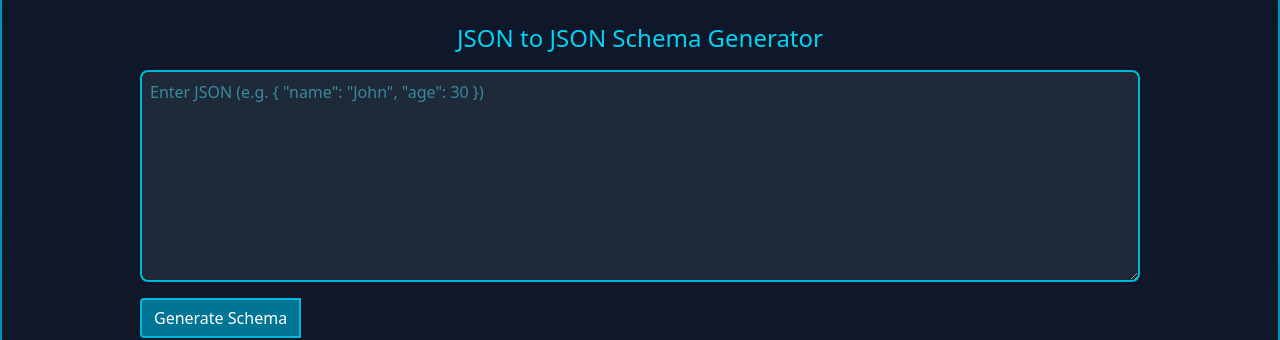
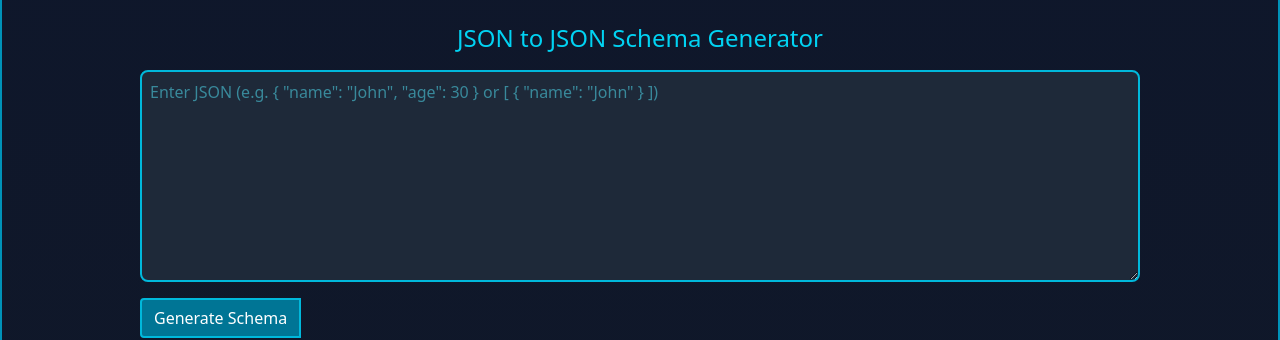
Before and after one commit to DHrushikesh/Hrushikesh-Helper-Tools, a React (Vite) app: page /json-schema in a window 1280 px wide. Shown: the part 128-468 px from the top of the page. Built offline with nearby package versions, Linux system fonts and the light colour scheme.

Commit message:
Fixed Issue where json empty fields are being rejected

```diff
--- a/componenets/JsonSchema.jsx
+++ b/componenets/JsonSchema.jsx
@@ -8,17 +8,23 @@ const JsonToSchema = () => {
     const [copied, setCopied] = useState(false);
 
     const convertJsonToSchema = () => {
+        const trimmedInput = jsonInput.trim();
+        if (!trimmedInput) {
+            setError("Please enter valid JSON.");
+            return;
+        }
+
         try {
             setError("");
             setSchemaOutput("");
             setCopied(false);
 
-            const parsedJson = JSON.parse(jsonInput);
+            const parsedJson = JSON.parse(trimmedInput);
             const schema = generateSchema(parsedJson);
 
             setSchemaOutput(JSON.stringify(schema, null, 2));
         } catch (err) {
-            setError("Invalid JSON input",err);
+            setError("Invalid JSON input: " + err.message);
         }
     };
 
@@ -41,7 +47,7 @@ const JsonToSchema = () => {
             <textarea
                 className="border-2 border-cyan-500 rounded-lg bg-gray-800 text-cyan-300"
                 rows="8"
-                placeholder='Enter JSON (e.g. { "name": "John", "age": 30 })'
+                placeholder='Enter JSON (e.g. { "name": "John", "age": 30 } or [ { "name": "John" } ])'
                 value={jsonInput}
                 onChange={(e) => setJsonInput(e.target.value)}
                 style={{ width: "100%", padding: "8px" }}
```
